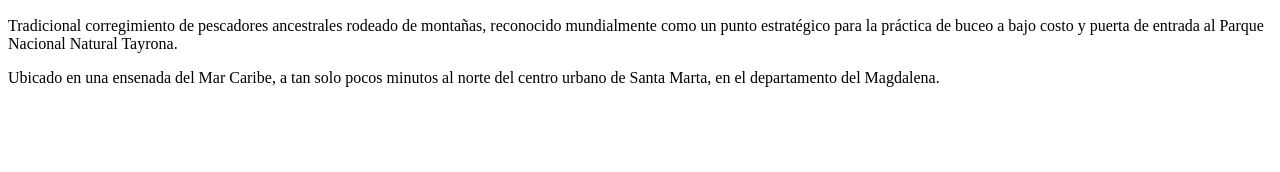
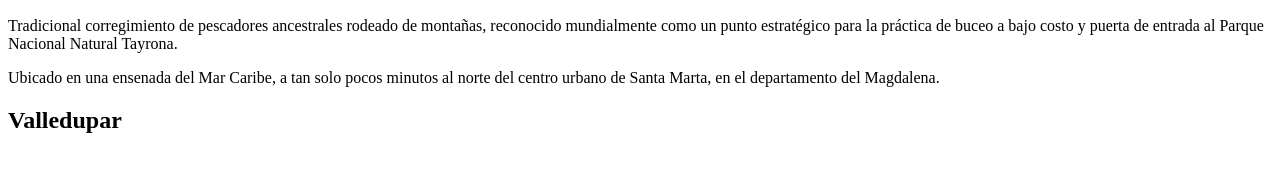
Before and after one commit to mendozzza17/Lugares-Turisticos, a plain HTML site: page index.html in a window 1280 px wide. Shown: the part 430-602 px from the top of the page. Drawn offline with Linux system fonts and the light colour scheme.

Commit message:
Se añade h2 para segundo destino

```diff
--- a/index.html
+++ b/index.html
@@ -11,6 +11,7 @@
     <img src="https://images.trvl-media.com/place/6100400/1e291cb6-797c-4882-a9a4-2373201add33.jpg" alt="Taganga" width="400">
     <p>Tradicional corregimiento de pescadores ancestrales rodeado de montañas, reconocido mundialmente como un punto estratégico para la práctica de buceo a bajo costo y puerta de entrada al Parque Nacional Natural Tayrona.</p>
     <p>Ubicado en una ensenada del Mar Caribe, a tan solo pocos minutos al norte del centro urbano de Santa Marta, en el departamento del Magdalena.</p>
+    <h2>Valledupar</h2>
 
 </body>
 </html>
```
